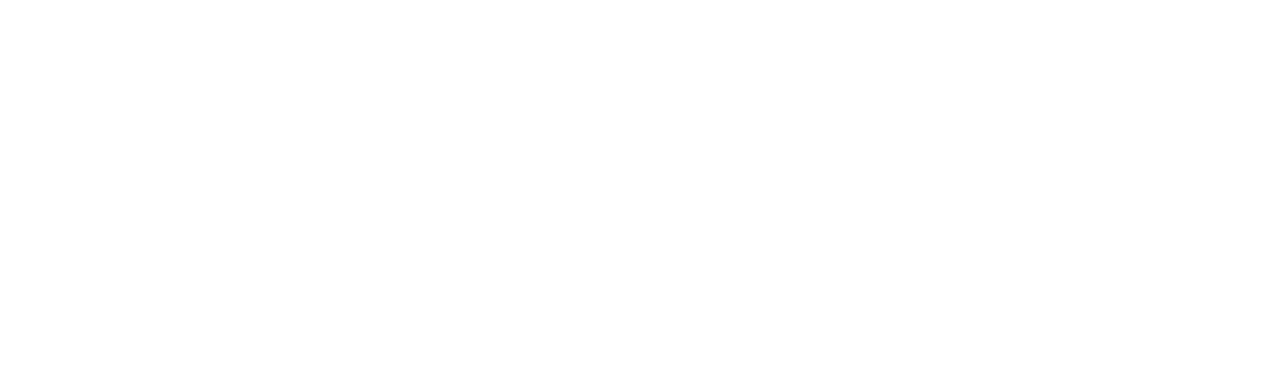
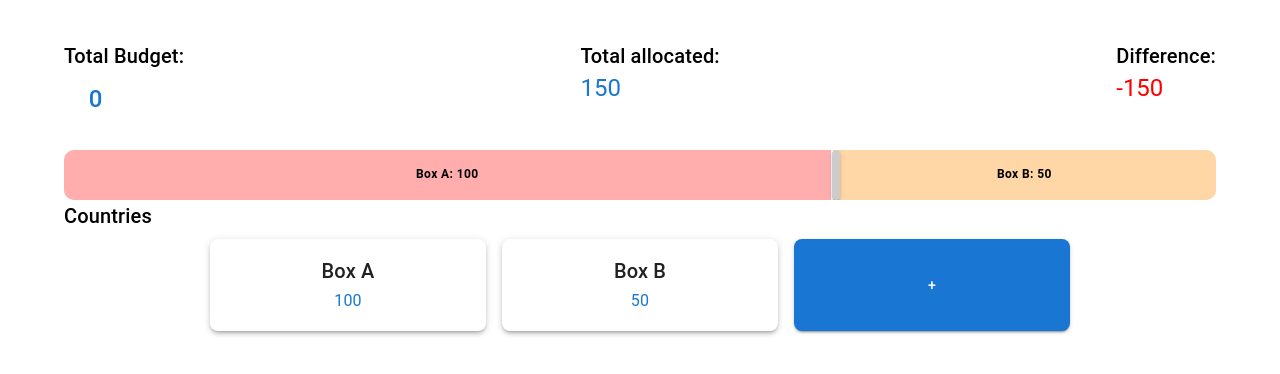
Before and after one commit to aspiforgreat/traveltracker, a React (Create React App) app: page /subbudget in a window 1280 px wide. Before the commit this address had no page. Shown: the top 374 px of the page. Built offline with nearby package versions, Linux system fonts and the light colour scheme.

Commit message:
Infinitely nested sub budgets, also added the option to the form to create these

```diff
--- a/src/AddBoxForm.js
+++ b/src/AddBoxForm.js
@@ -1,46 +1,65 @@
+// AddBoxForm.js
 import React, { useState } from "react";
-import { Box, Button, TextField, Paper, Typography } from "@mui/material";
+import { Box, Button, TextField, Typography, Checkbox, FormControlLabel } from "@mui/material";
 
 const AddBoxForm = ({ onClose, onSave }) => {
     const [name, setName] = useState("");
     const [number, setNumber] = useState("");
+    const [subbudgetEnabled, setSubbudgetEnabled] = useState(false);
 
     const handleSubmit = (e) => {
         e.preventDefault();
-        if (!name || !number) return;
-        onSave(name, parseFloat(number));
-        setName("");
-        setNumber("");
-        onClose();
+        const parsedNumber = parseInt(number);
+        if (name && !isNaN(parsedNumber)) {
+            onSave(name, parsedNumber, subbudgetEnabled);
+        }
     };
 
     return (
-        <Paper sx={{ p: 4, width: 300, textAlign: "center", borderRadius: 2 }}>
-            <Typography variant="h6" gutterBottom>Add a New Box</Typography>
-            <form onSubmit={handleSubmit}>
+        <Box
+            component="form"
+            onSubmit={handleSubmit}
+            sx={{ p: 3, bgcolor: "white", borderRadius: 2, width: 300 }}
+        >
+            <Typography variant="h6" gutterBottom>
+                Add New Box
+            </Typography>
             <TextField
                 fullWidth
                 label="Name"
                 variant="outlined"
+                sx={{ mt: 2 }}
                 value={name}
                 onChange={(e) => setName(e.target.value)}
-                    sx={{ mb: 2 }}
             />
             <TextField
                 fullWidth
                 label="Number"
+                variant="outlined"
                 type="number"
-                    variant="outlined"
+                sx={{ mt: 2 }}
                 value={number}
                 onChange={(e) => setNumber(e.target.value)}
-                    sx={{ mb: 2 }}
             />
-                <Box sx={{ display: "flex", justifyContent: "space-between", mt: 2 }}>
-                    <Button variant="outlined" onClick={onClose}>Cancel</Button>
-                    <Button variant="contained" type="submit">Save</Button>
+            <FormControlLabel
+                control={
+                    <Checkbox
+                        checked={subbudgetEnabled}
+                        onChange={(e) => setSubbudgetEnabled(e.target.checked)}
+                    />
+                }
+                label="Enable Subbudgets"
+                sx={{ mt: 2 }}
+            />
+            <Box sx={{ display: "flex", justifyContent: "flex-end", gap: 1, mt: 2 }}>
+                <Button variant="outlined" onClick={onClose}>
+                    Cancel
+                </Button>
+                <Button variant="contained" type="submit">
+                    Save
+                </Button>
             </Box>
-            </form>
-        </Paper>
+        </Box>
     );
 };
 
--- a/src/App.js
+++ b/src/App.js
@@ -1,13 +1,14 @@
 // App.js
 import React from "react";
 import { BrowserRouter as Router, Routes, Route } from "react-router-dom";
-import SubBudgetScreen from "./SubBudgetScreen"; // updated import name
+import SubBudgetScreenWrapper from "./SubBudgetScreenWrapper";
 import DetailPage from "./DetailPage";
 
 const App = () => (
     <Router>
         <Routes>
-            <Route path="/" element={<SubBudgetScreen />} />
+            <Route path="/" element={<SubBudgetScreenWrapper />} />
+            <Route path="/subbudget" element={<SubBudgetScreenWrapper />} />
             <Route path="/detail" element={<DetailPage />} />
         </Routes>
     </Router>
--- a/src/DetailPage.js
+++ b/src/DetailPage.js
@@ -59,7 +59,7 @@
 
     return (
         <div className="detail-page">
-            <button className="back-button" onClick={() => navigate("/")}>← Back</button>
+            <button className="back-button" onClick={() => navigate(-1)}>← Back</button>
             <div className="box-info">
                 <h2>{box?.name}</h2>
                 <p>Budget: {box?.number}</p>
--- a/src/SubBudgetScreen.js
+++ b/src/SubBudgetScreen.js
@@ -1,12 +1,12 @@
 // SubBudgetScreen.js
 import React, { useState } from "react";
-import { useNavigate } from "react-router-dom";
+import { useNavigate, useLocation } from "react-router-dom";
 import { Box, Button, Container, Grid, Paper, Typography, Modal, TextField } from "@mui/material";
 import AddBoxForm from "./AddBoxForm";
 import TotalDisplay from "./TotalDisplay";
 import MultiSliderBar from "./MultiSliderBar";
 
-const DraggableBox = ({ name, number, onDragStart, onDrop, onClick }) => {
+const DraggableBox = ({ box, onDragStart, onDrop, onClick }) => {
     return (
         <Paper
             elevation={3}
@@ -19,39 +19,49 @@
                 "&:hover": { backgroundColor: "#f0f0f0" },
             }}
             draggable
-            onDragStart={(e) => onDragStart(e, name, number)}
+            onDragStart={(e) => onDragStart(e, box)}
             onDragOver={(e) => e.preventDefault()}
-            onDrop={(e) => onDrop(e, name, number)}
-            onClick={() => onClick(name, number)}
+            onDrop={(e) => onDrop(e, box)}
+            onClick={() => onClick(box)}
         >
-            <Typography variant="h6">{name}</Typography>
+            <Typography variant="h6">{box.name}</Typography>
             <Typography variant="subtitle1" color="primary">
-                {number}
+                {box.number}
             </Typography>
         </Paper>
     );
 };
 
 const SubBudgetScreen = () => {
-    const [boxes, setBoxes] = useState([
-        { name: "Box A", number: 100 },
-        { name: "Box B", number: 50 },
-    ]);
+    const navigate = useNavigate();
+    const location = useLocation();
+    // If a parent box is provided, we are in a nested subbudget screen.
+    const parentBox = location.state?.box;
+
+    // Use a clean slate for nested subbudgets (start with an empty array)
+    // Otherwise, use default boxes.
+    const [boxes, setBoxes] = useState(
+        parentBox
+            ? []
+            : [
+                { name: "Box A", number: 100, subbudgetEnabled: false },
+                { name: "Box B", number: 50, subbudgetEnabled: false },
+            ]
+    );
     const [showAddModal, setShowAddModal] = useState(false);
     const [draggedBox, setDraggedBox] = useState(null);
     const [transferPopup, setTransferPopup] = useState(null);
     const [transferAmount, setTransferAmount] = useState("");
-    const navigate = useNavigate();
 
-    const handleDragStart = (e, name, number) => {
-        setDraggedBox({ name, number });
+    const handleDragStart = (e, box) => {
+        setDraggedBox(box);
     };
 
-    const handleDrop = (e, targetName, targetNumber) => {
-        if (draggedBox && draggedBox.name !== targetName) {
+    const handleDrop = (e, targetBox) => {
+        if (draggedBox && draggedBox.name !== targetBox.name) {
             setTransferPopup({
                 from: draggedBox,
-                to: { name: targetName, number: targetNumber },
+                to: targetBox,
             });
             setDraggedBox(null);
         }
@@ -61,7 +71,6 @@
         const amount = parseInt(transferAmount);
         if (!isNaN(amount) && transferPopup) {
             const maxTransferAmount = Math.min(transferPopup.from.number, amount);
-
             setBoxes((prevBoxes) =>
                 prevBoxes.map((box) => {
                     if (box.name === transferPopup.from.name) {
@@ -78,33 +87,55 @@
         }
     };
 
-    const handleAddBox = (name, number) => {
-        setBoxes([...boxes, { name, number }]);
+    const handleAddBox = (name, number, subbudgetEnabled) => {
+        setBoxes([...boxes, { name, number, subbudgetEnabled }]);
         setShowAddModal(false);
+    };
+
+    // When a box is clicked, check its subbudget flag.
+    const handleBoxClick = (box) => {
+        if (box.subbudgetEnabled) {
+            // Navigate to a nested SubBudgetScreen with this box as parent.
+            navigate("/subbudget", { state: { box } });
+        } else {
+            // Navigate to the standard DetailPage.
+            navigate("/detail", { state: { box } });
+        }
     };
 
     return (
         <Container sx={{ mt: 5 }}>
+            {/* Conditional Back Navigation: Only show when in a nested subbudget */}
+            {parentBox && (
+                <Box sx={{ mb: 2 }}>
+                    <Button variant="outlined" onClick={() => navigate(-1)}>
+                        Back
+                    </Button>
+                </Box>
+            )}
+
+            {/* Show parent info if in a nested screen */}
+            {parentBox && (
+                <Typography variant="h5" gutterBottom>
+                    Subbudget for {parentBox.name} (Total: {parentBox.number})
+                </Typography>
+            )}
+
             {/* Total Display Component */}
-            <TotalDisplay boxes={boxes} />
+            <TotalDisplay boxes={parentBox ? [{ name: parentBox.name, number: parentBox.number }] : boxes} />
 
-            {/* MultiSliderBar Component for adjusting allocations */}
+            {/* MultiSliderBar for adjusting allocations */}
             <MultiSliderBar boxes={boxes} onAllocationChange={setBoxes} />
 
             <Typography variant="h6" gutterBottom>
-                Countries
+                {parentBox ? "Sub-Boxes" : "Countries"}
             </Typography>
 
             {/* Grid of Draggable Boxes */}
             <Grid container spacing={2} justifyContent="center">
                 {boxes.map((box) => (
                     <Grid item xs={12} sm={4} md={3} key={box.name}>
-                        <DraggableBox
-                            {...box}
-                            onDragStart={handleDragStart}
-                            onDrop={handleDrop}
-                            onClick={() => navigate("/detail", { state: { box } })}
-                        />
+                        <DraggableBox box={box} onDragStart={handleDragStart} onDrop={handleDrop} onClick={handleBoxClick} />
                     </Grid>
                 ))}
 
@@ -122,14 +153,7 @@
 
             {/* Add Box Modal */}
             <Modal open={showAddModal} onClose={() => setShowAddModal(false)}>
-                <Box
-                    sx={{
-                        display: "flex",
-                        justifyContent: "center",
-                        alignItems: "center",
-                        height: "100vh",
-                    }}
-                >
+                <Box sx={{ display: "flex", justifyContent: "center", alignItems: "center", height: "100vh" }}>
                     <AddBoxForm onClose={() => setShowAddModal(false)} onSave={handleAddBox} />
                 </Box>
             </Modal>
--- /dev/null
+++ b/src/SubBudgetScreenWrapper.js
@@ -0,0 +1,12 @@
+// SubBudgetScreenWrapper.js
+import React from "react";
+import { useLocation } from "react-router-dom";
+import SubBudgetScreen from "./SubBudgetScreen";
+
+// used so we dont share the state between the screens, theyre indepentent
+const SubBudgetScreenWrapper = () => {
+    const location = useLocation();
+    return <SubBudgetScreen key={location.key} />;
+};
+
+export default SubBudgetScreenWrapper;
```
Lines whose indentation alone changed are shown as unchanged.
